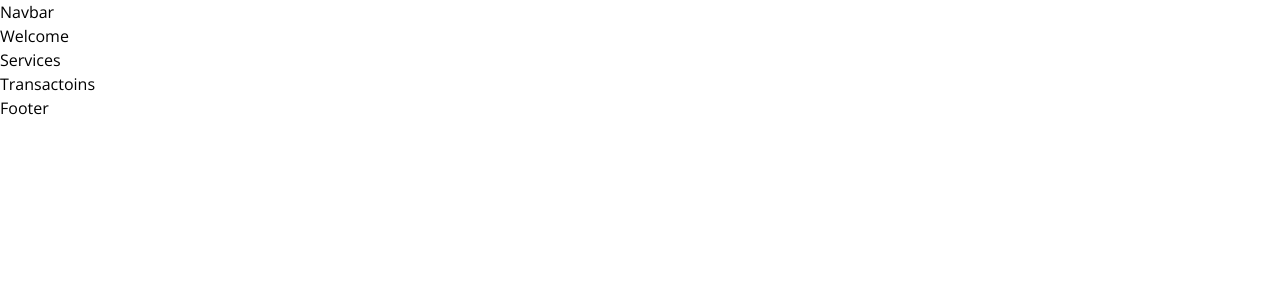
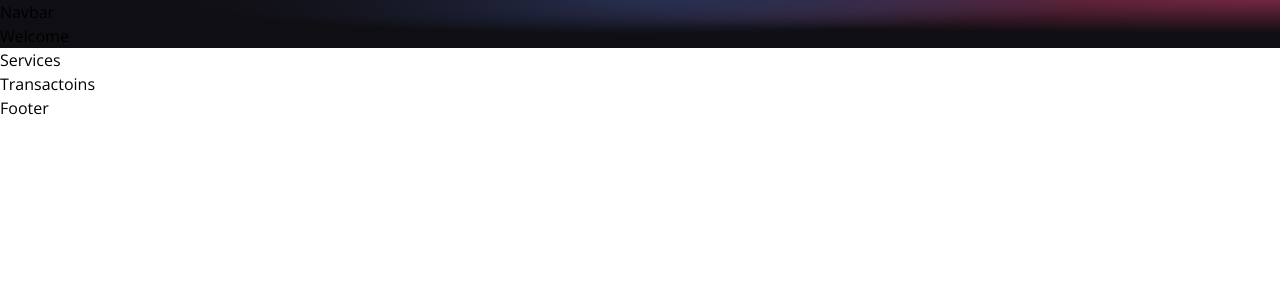
Before and after one commit to KashifAli5/web3_Basic_Transactions, a React (Vite) app in the folder client/: page / in a window 1280 px wide. Shown: the top 300 px of the page. Built offline with nearby package versions, Linux system fonts and the light colour scheme.

Commit message:
class name updated

```diff
--- a/client/src/App.jsx
+++ b/client/src/App.jsx
@@ -5,7 +5,7 @@ const  App = () => {
 
   return (
     <div className="min-h-screen">
-        <div className="graddient-bg-welcome">
+        <div className="gradient-bg-welcome">
           <Navbar />
           <Welcome />
         </div>
```
